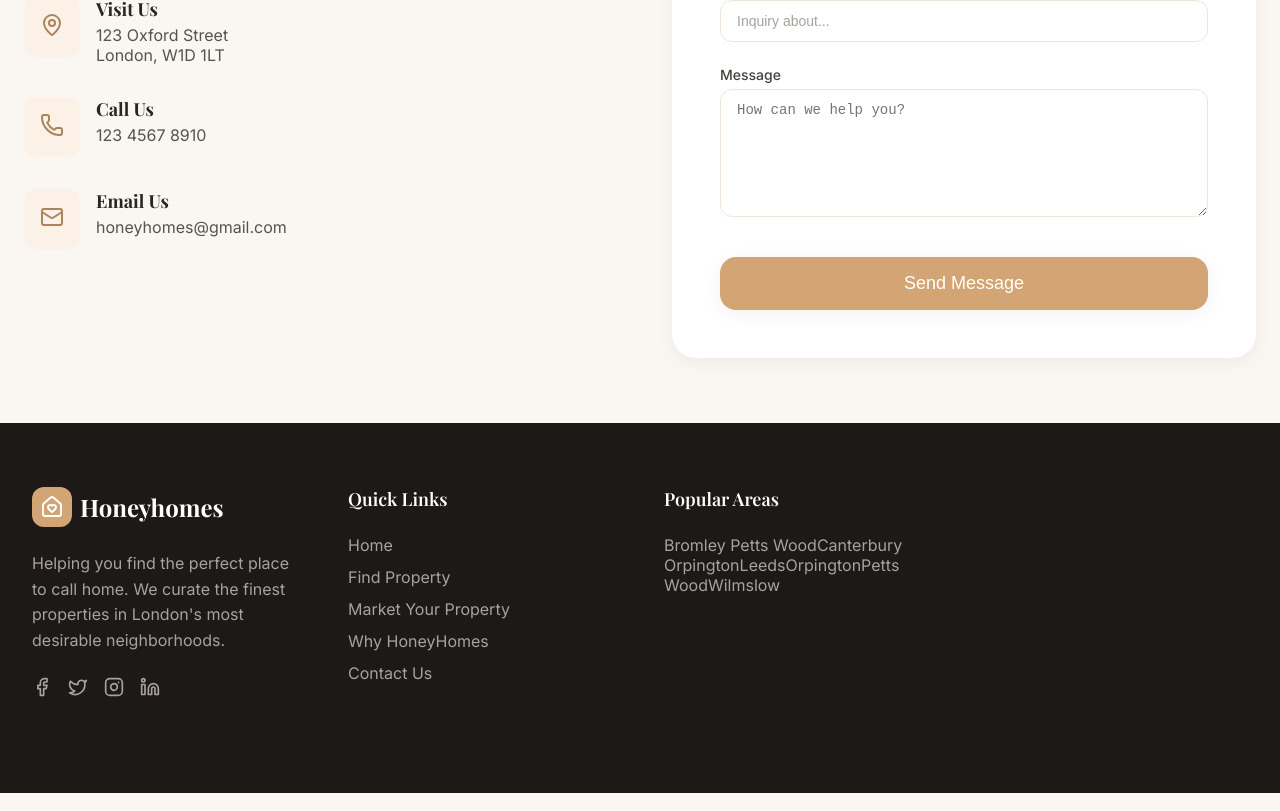
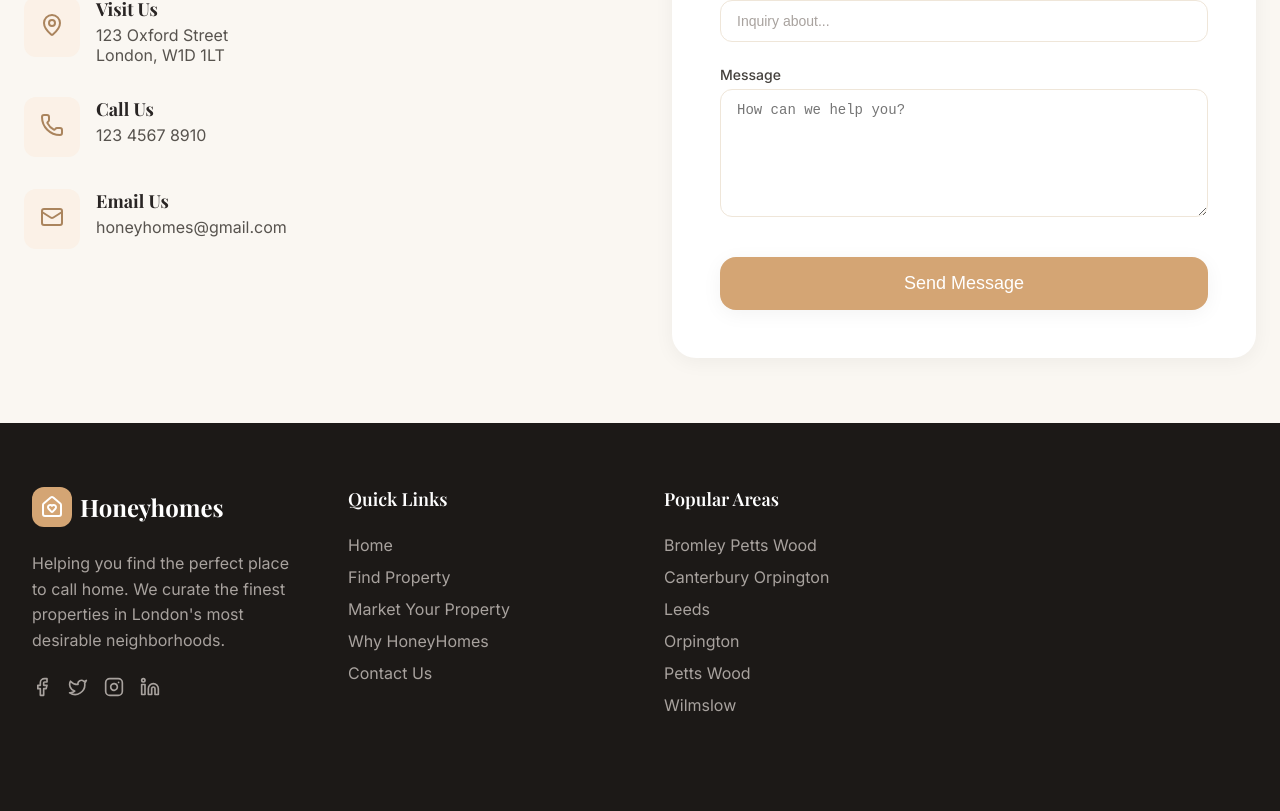
Before and after one commit to p3achijaii/react-coursework, a React (Vite) app: page /contact in a window 1280 px wide. Shown: the part 458-1269 px from the top of the page. Built offline with nearby package versions, Linux system fonts and the light colour scheme.

Commit message:
fix the format of the list for popular areas

```diff
--- a/src/pages/Footer/Footer.jsx
+++ b/src/pages/Footer/Footer.jsx
@@ -79,23 +79,33 @@ function Footer() {
                 <Link to="/find-property" className={styles.link}>
                   Bromley Petts Wood
                 </Link>
+              </li>
 
+              <li>
                 <Link to="/find-property" className={styles.link}>
                   Canterbury Orpington
                 </Link>
+              </li>
 
+              <li>
                 <Link to="/find-property" className={styles.link}>
                   Leeds
                 </Link>
+              </li>
 
+              <li>
                 <Link to="/find-property" className={styles.link}>
                   Orpington
                 </Link>
+              </li>
 
+              <li>
                 <Link to="/find-property" className={styles.link}>
                   Petts Wood
                 </Link>
+              </li>
 
+              <li>
                 <Link to="/find-property" className={styles.link}>
                   Wilmslow
                 </Link>
```
